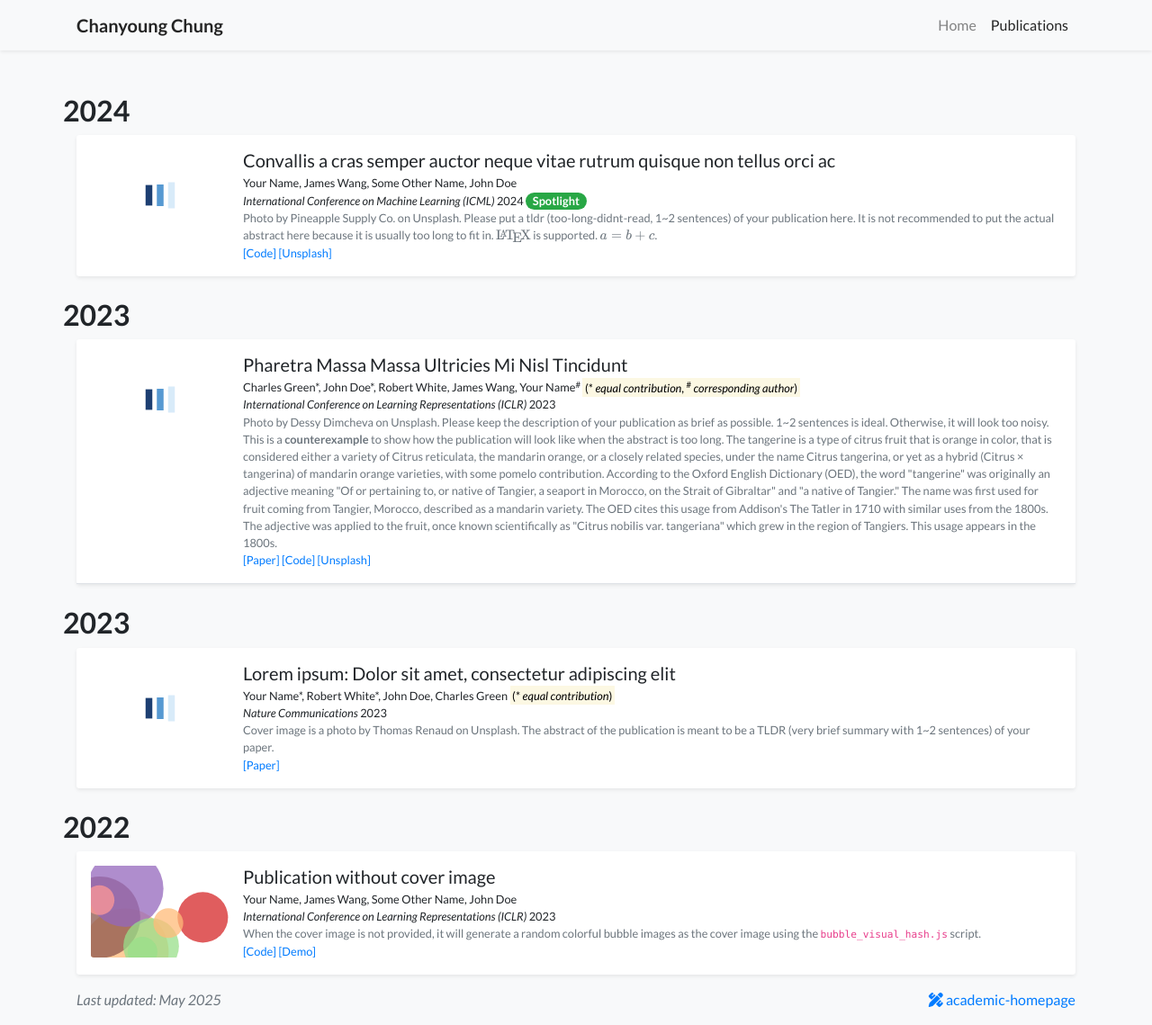
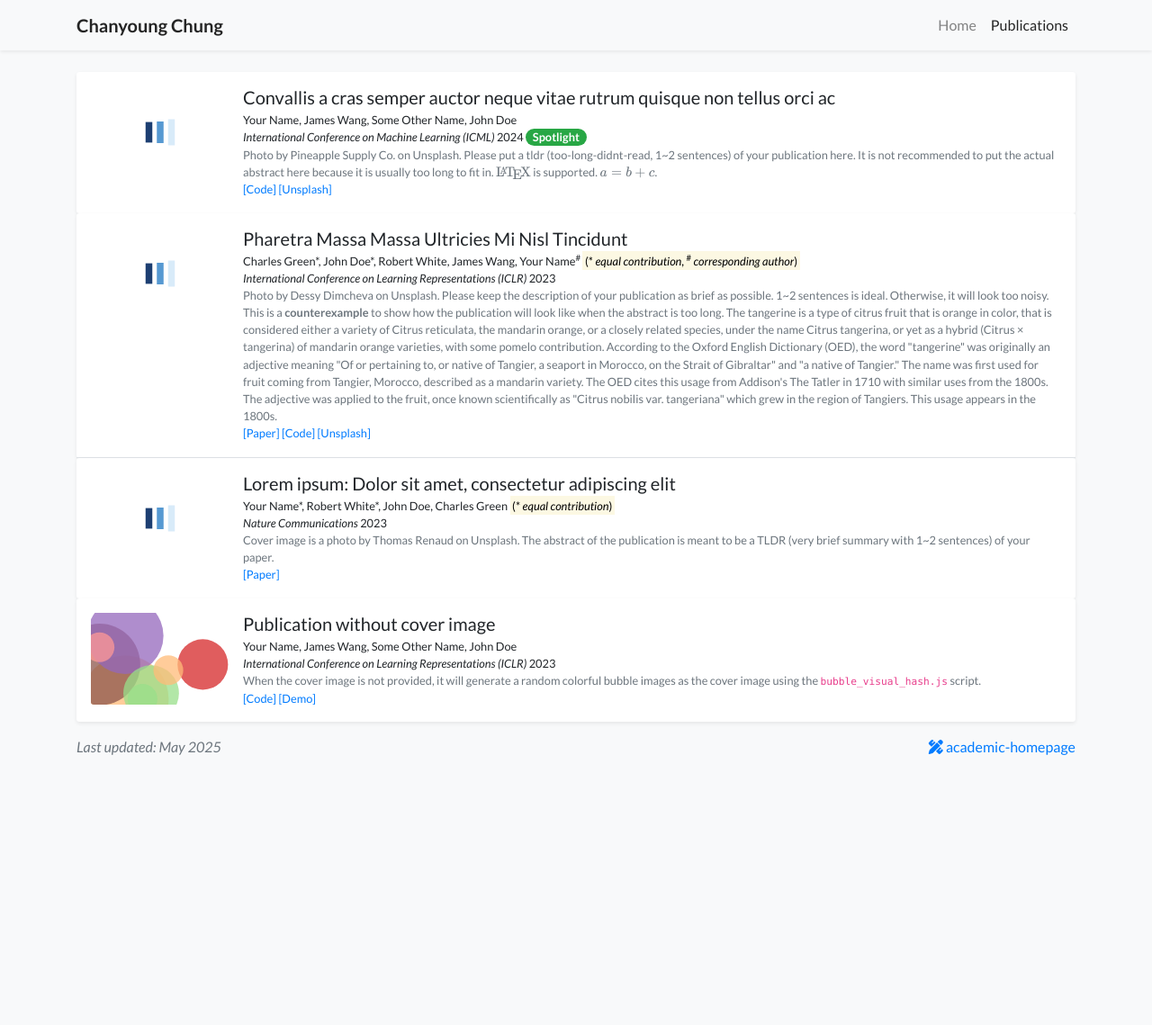
Before and after one commit to ChanyoungChung/ChanyoungChung.github.io, a Jekyll site: the page built from publications.html, in a window 1280 px wide and 1139 px high. Shown: the whole window at 90% size. Built offline with Jekyll 4.4.1, drawn with Linux system fonts in a browser that asks for light colours; nearby versions of some CDN libraries; a style sheet for code colours, icons or effects is not loaded.

Commit message:
Modify Publications Template

```diff
--- a/publications.html
+++ b/publications.html
@@ -11,7 +11,7 @@ body_attr: >-
 <div class="row">
     {% for year in pubs_by_year %}
     {% for item in year.items %}
-    <h2 class="pt-4" id="year-{{ year.name }}">{{ year.name }}</h2>
+    <!-- <h2 class="pt-4" id="year-{{ year.name }}">{{ year.name }}</h2> -->
     <div class="col-12 col-lg-12">
         <div class="my-0 p-0 bg-white shadow-sm rounded-sm">
             {% assign num_papers = 1 %}
```
